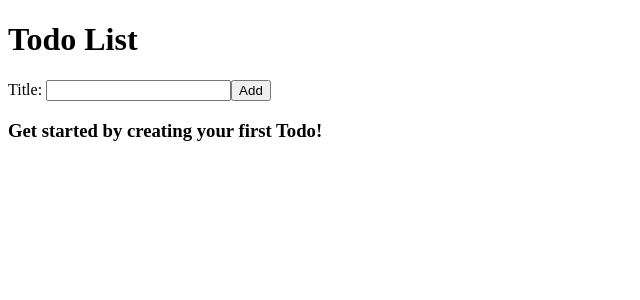
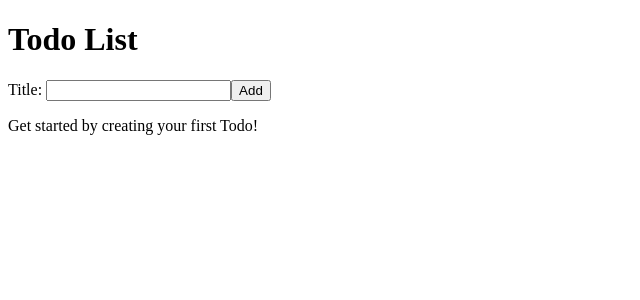
Before and after one commit to JamieBort/to-do-list-classwork, a React (Create React App) app: page / in a window 1280 px wide. Shown: the top 300 px of the page, without its empty margins (0-640 px from the left). Built offline with nearby package versions, Linux system fonts and the light colour scheme; the HTML template or start-up script is replaced by a standard one.

Commit message:
Finished Lesson-1-5 for real this time. Not cleaned up.

```diff
--- a/src/App.js
+++ b/src/App.js
@@ -4,14 +4,10 @@ import React, { useState, useEffect } from 'react';
 import AddTodoForm from './AddTodoForm';
 import TodoList from './TodoList';
 
-function App() {
+const useSemiPersistentState = () => {
+	console.log('hook');
 	const [ todoList, setTodoList ] = useState([]);
-	// console.log(localStorage.getItem('savedTodoList'));
-
-	const addTodo = (newTodo) => {
-		setTodoList([ ...todoList, newTodo ]);
-	};
-
+	// This saves the list in local storage (in the browser).
 	useEffect(
 		() => {
 			if (todoList.length > 0) {
@@ -22,18 +18,57 @@ function App() {
 		[ todoList ],
 	);
 
+	// Now your list is saved in Local Storage, but when you refresh the page it disappears.
+	// This is because we wrote the list data to Local Storage but we aren't reading it when the application is rendered. Let's fix that:
 	useEffect(() => {
 		if (localStorage.getItem('savedTodoList') === null)
-			console.log('local storage is empty ', localStorage.getItem('savedTodoList'));
+			console.log('local storage is empty: ', localStorage.getItem('savedTodoList'));
 		else {
-			console.log('local is not empty ', localStorage.getItem('savedTodoList'));
+			console.log('local storage is not empty: ', localStorage.getItem('savedTodoList'));
 			setTodoList(JSON.parse(localStorage.getItem('savedTodoList')));
 		}
 	}, []);
+	// Add a return statement in useSemiPersistentState that returns the todoList state variable and setter in an Array (just like how it's returned from the useState hook)
+	return [ todoList, setTodoList ];
+};
 
-	if (localStorage.getItem('savedTodoList') === null)
-		console.log('local storage is empty 2', localStorage.getItem('savedTodoList'));
-	else console.log('local storage is not empty 2', localStorage.getItem('savedTodoList'));
+function App() {
+	// const [ todoList, setTodoList ] = useState([]);
+	// // console.log(localStorage.getItem('savedTodoList'));
+
+	// Update App to use the new custom hook
+	// Hint: Copy the useState hook from before, but change useState to the custom hook useSemiPersistentState (no arguments)
+	const [ todoList, setTodoList ] = useSemiPersistentState();
+
+	const addTodo = (newTodo) => {
+		setTodoList([ ...todoList, newTodo ]);
+	};
+
+	// // This saves the list in local storage (in the browser).
+	// useEffect(
+	// 	() => {
+	// 		if (todoList.length > 0) {
+	// 			console.log('todoList is not empty', todoList);
+	// 			localStorage.setItem('savedTodoList', JSON.stringify(todoList));
+	// 		} else console.log('todoList is empty', todoList);
+	// 	},
+	// 	[ todoList ],
+	// );
+
+	// // Now your list is saved in Local Storage, but when you refresh the page it disappears.
+	// // This is because we wrote the list data to Local Storage but we aren't reading it when the application is rendered. Let's fix that:
+	// useEffect(() => {
+	// 	if (localStorage.getItem('savedTodoList') === null)
+	// 		console.log('local storage is empty: ', localStorage.getItem('savedTodoList'));
+	// 	else {
+	// 		console.log('local storage is not empty: ', localStorage.getItem('savedTodoList'));
+	// 		setTodoList(JSON.parse(localStorage.getItem('savedTodoList')));
+	// 	}
+	// }, []);
+
+	// if (localStorage.getItem('savedTodoList') === null)
+	// 	console.log('local storage is empty 2', localStorage.getItem('savedTodoList'));
+	// else console.log('local storage is not empty 2', localStorage.getItem('savedTodoList'));
 
 	return (
 		<div>
--- a/src/TodoList.js
+++ b/src/TodoList.js
@@ -6,10 +6,13 @@ import TodoListItem from './TodoListItem';
 function TodoList({ todoList }) {
 	// console.log('todoList: ', todoList);
 	// if todoList.length === 0 return <h1>Get started by creating your first Todo!</h1>. else todolist.map(etc....)
-	if (todoList.length === 0) return <h3>Get started by creating your first Todo!</h3>;
+	if (todoList.length === 0) return <p>Get started by creating your first Todo!</p>;
 	else
 		return (
 			<div>
+				<p>
+					<strike>Get started by creating your first Todo!</strike>
+				</p>
 				<ul>
 					<TodoListItem list={todoList} /> {/* An array (of objects) gets passed into TodoListItem. */}
 				</ul>
```
